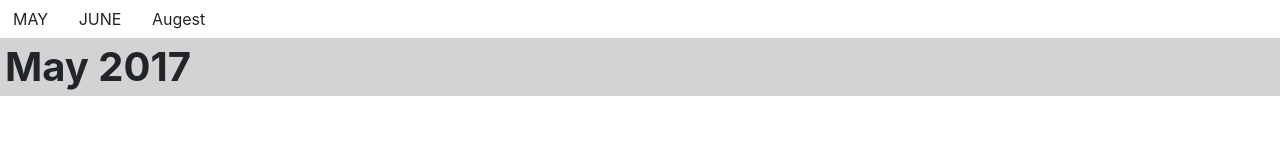
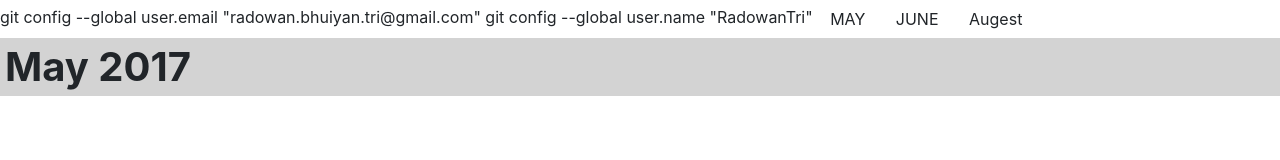
Before and after one commit to RadowanTri/Wha, a plain HTML site: page test.html in a window 1280 px wide. Drawn offline with nearby package versions, Linux system fonts and the light colour scheme.

Commit message:
hospital

```diff
--- a/test.html
+++ b/test.html
@@ -43,6 +43,8 @@
 }
 </style>
 
+git config --global user.email "radowan.bhuiyan.tri@gmail.com"
+git config --global user.name "RadowanTri"
 
 
 <a href="#MAY" class="btn" id="button-may">MAY</a>
```
